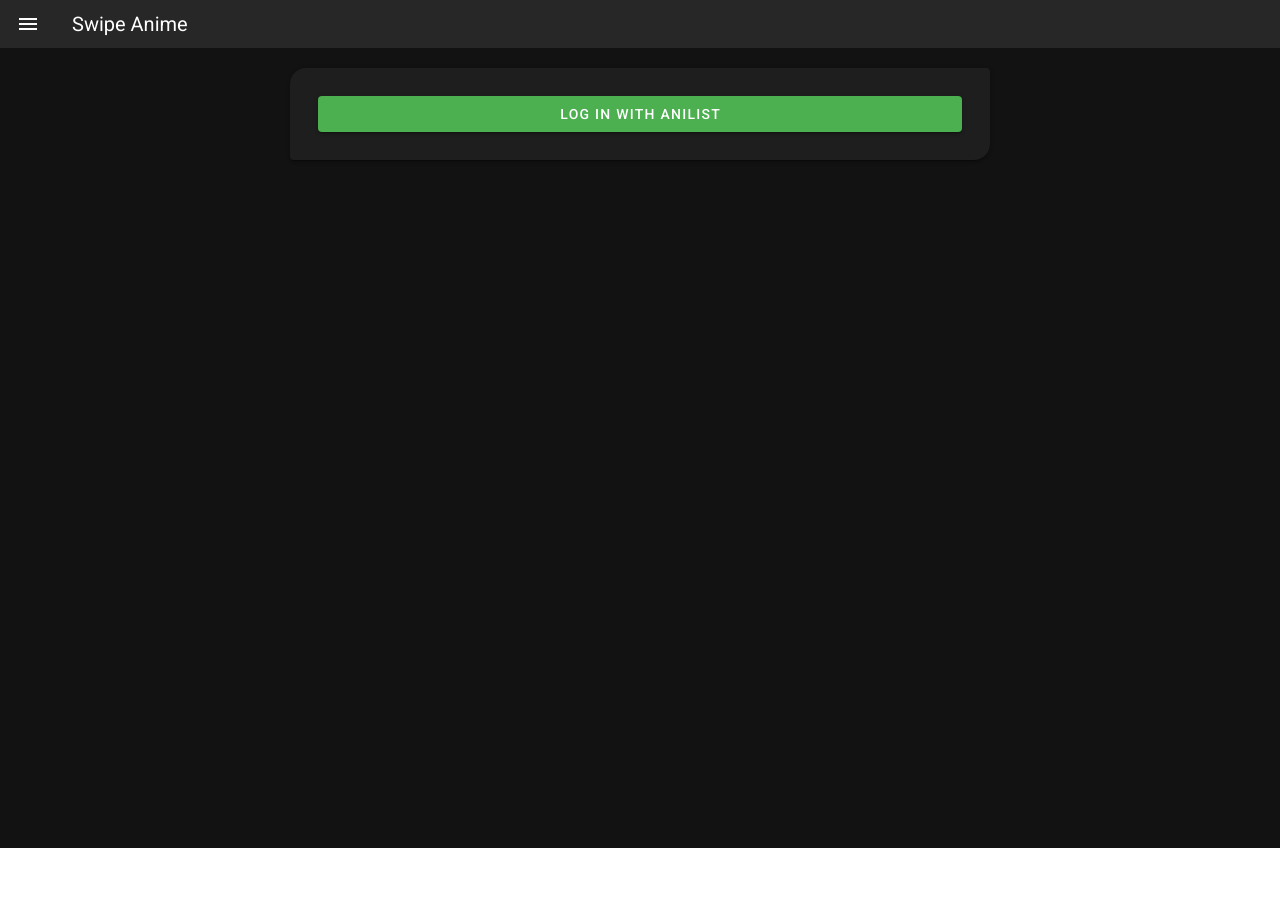
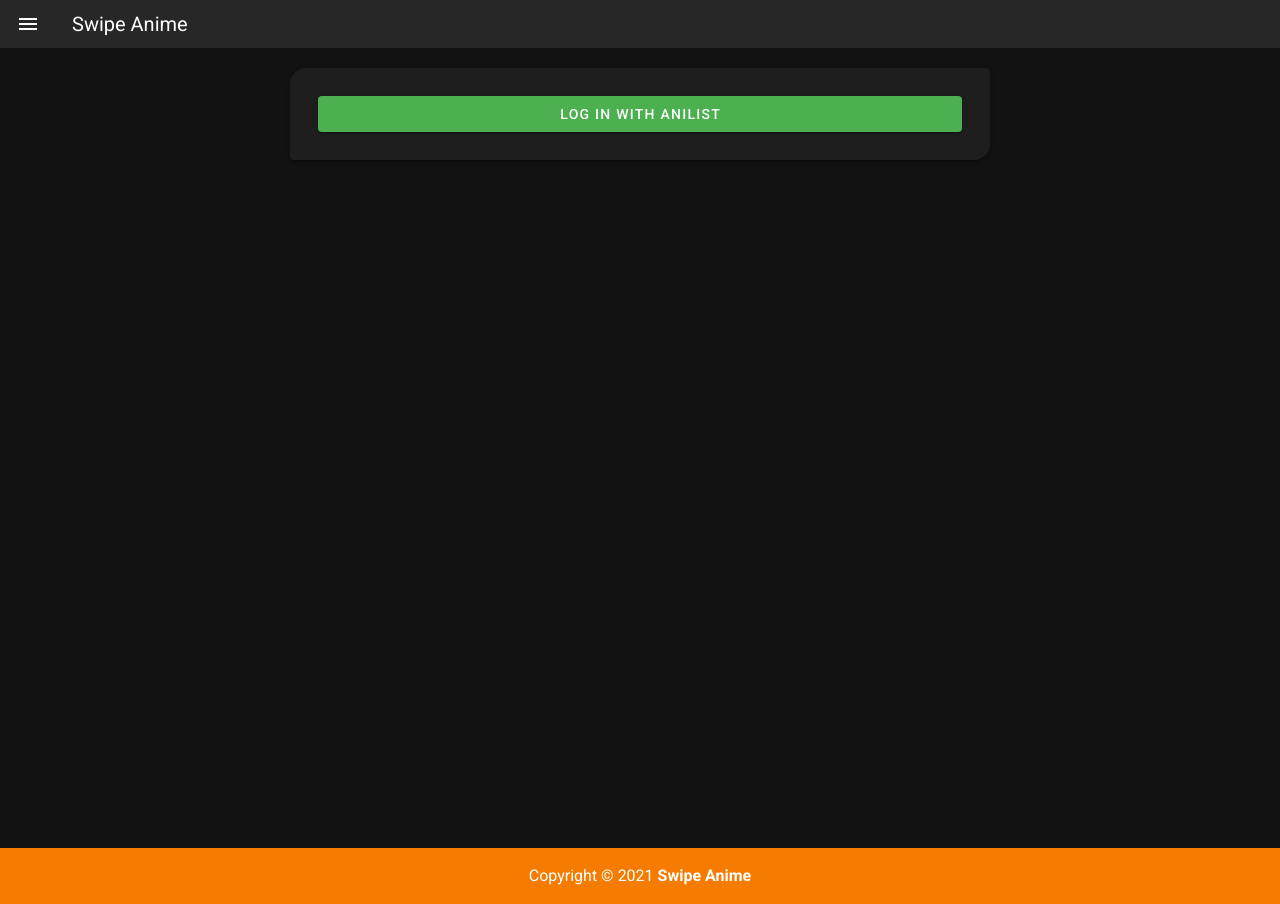
Before and after one commit to theyadev/swipeanime-front, a Vue app: page /connexion in a window 1280 px wide. Before the commit the page ends 848 px from the top, so only its background shows below. Built offline with nearby package versions, Linux system fonts and the light colour scheme.

Commit message:
NEW: Footer

```diff
--- a/src/App.vue
+++ b/src/App.vue
@@ -3,6 +3,14 @@
     <Navbar />
 
     <router-view />
+    <v-footer color="orange darken-1" padless>
+      <v-row justify="center" no-gutters>
+        <v-col class="orange darken-2 py-4 text-center white--text" cols="12">
+          Copyright © {{ new Date().getFullYear() }}
+          <strong>Swipe Anime</strong>
+        </v-col>
+      </v-row>
+    </v-footer>
   </v-app>
 </template>
 
@@ -68,6 +76,8 @@
         e.entries = e.entries.filter(
           (y) =>
             y.status != "PLANNING" &&
+            y.status != "PAUSED" &&
+            y.status != "DROPPED" &&
             y.media.format != "SPECIAL" &&
             y.media.format != "OVA" &&
             y.media.format != "MUSIC" &&
```
